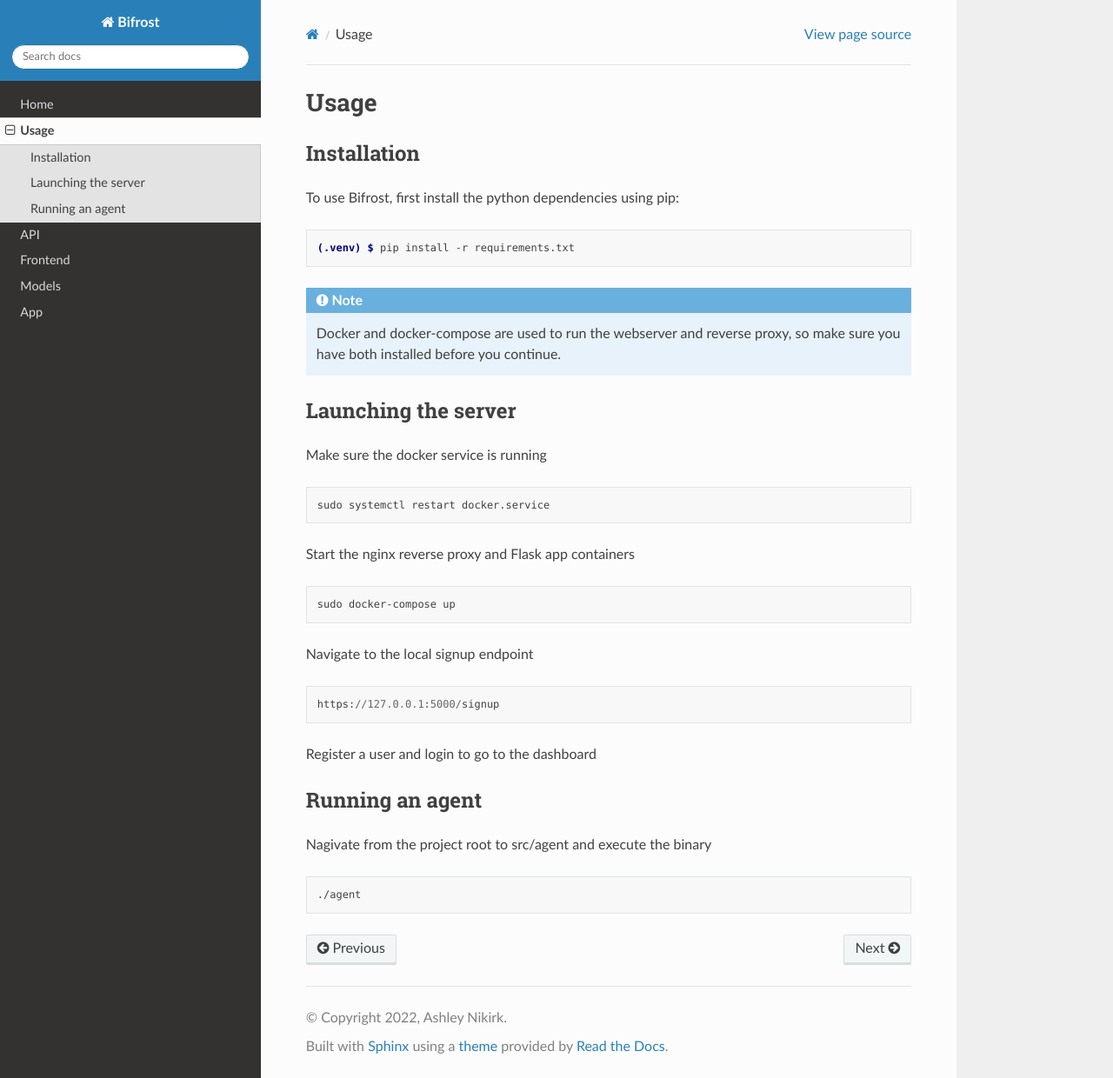
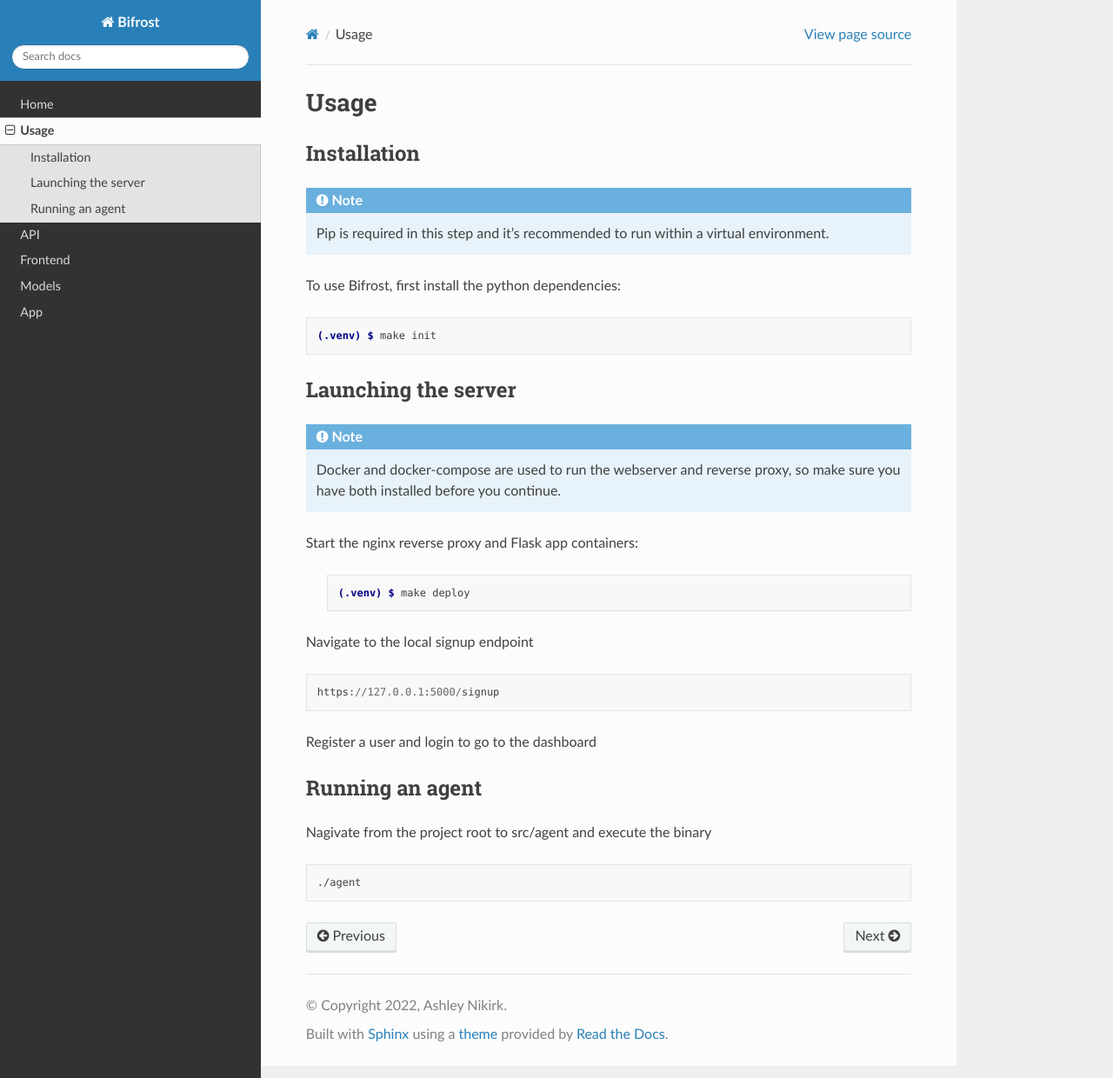
Before and after one commit to sapph2c/bifrost, a Sphinx documentation site: the page built from docs/usage.rst, in a window 1280 px wide and 1240 px high. Shown: the whole window at 87% size. Built offline with Sphinx 7.4.7 and the Read the Docs theme 2.0.0, drawn with Linux system fonts in a browser that asks for light colours.

Commit message:
Updated documentation to reflect new Makefile features

```diff
--- a/docs/index.rst
+++ b/docs/index.rst
@@ -5,7 +5,7 @@ Welcome to Bifrost's documentation!
 frontend. It is built to run with malleable agents written in Go.
 
 Check out the :doc:`usage` section for further information, including
-how to :ref:`installation` the project.
+how to :ref:`install<installation>` the project.
 
 .. note::
 
--- a/docs/usage.rst
+++ b/docs/usage.rst
@@ -6,31 +6,30 @@ Usage
 Installation
 ------------
 
-To use Bifrost, first install the python dependencies using pip:
+.. note::
+
+   Pip is required in this step and it's recommended to run within a virtual environment.
+
+To use Bifrost, first install the python dependencies:
 
 .. code-block:: console
 
-   (.venv) $ pip install -r requirements.txt
+   (.venv) $ make init
+
+Launching the server
+--------------------
 
 .. note::
 
    Docker and docker-compose are used to run the webserver and reverse proxy,
    so make sure you have both installed before you continue.
 
-Launching the server
---------------------
+Start the nginx reverse proxy and Flask app containers:
 
-Make sure the docker service is running
+ .. code-block:: console
 
-.. code:: bash
+   (.venv) $ make deploy
 
-   sudo systemctl restart docker.service
-
-Start the nginx reverse proxy and Flask app containers
-
-.. code:: bash
-
-   sudo docker-compose up
 
 Navigate to the local signup endpoint
 
```
